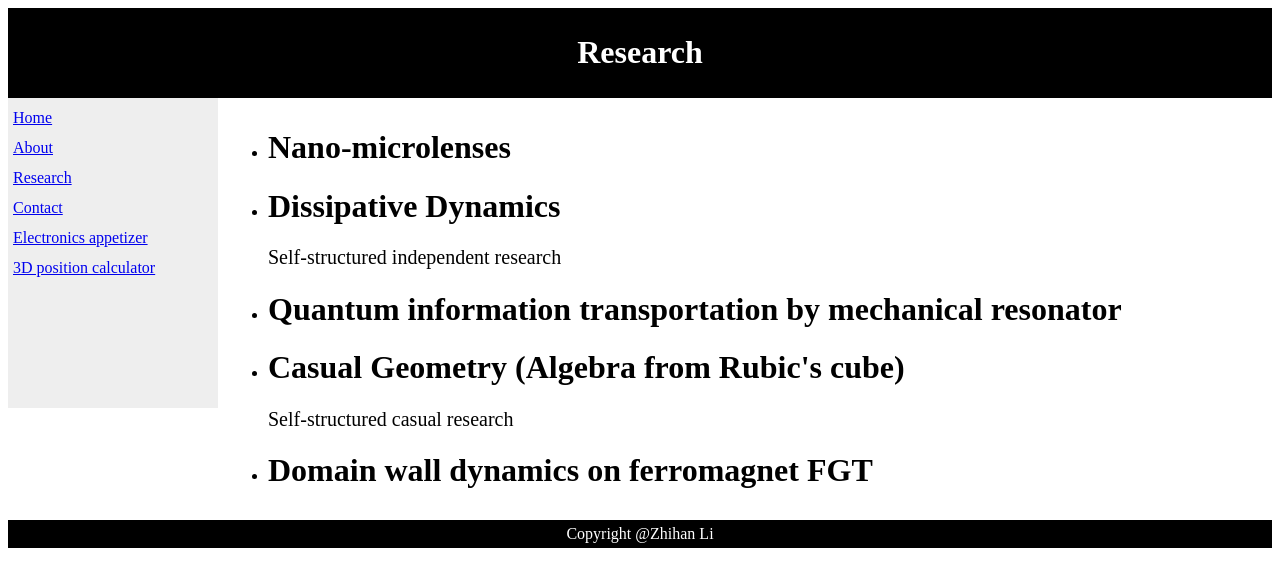
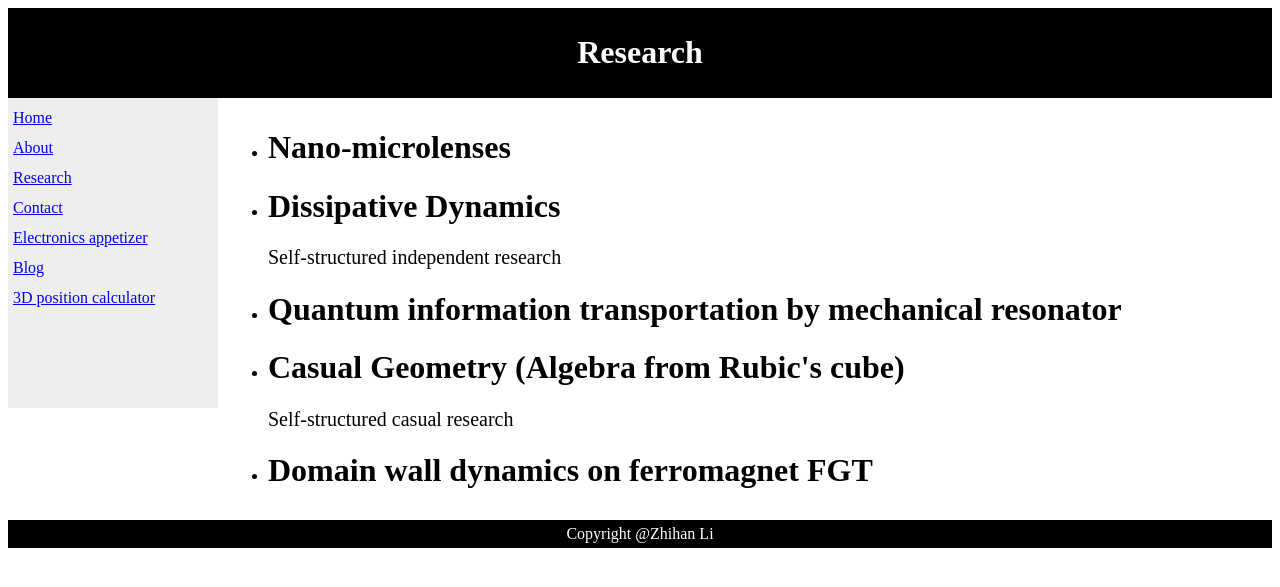
Before and after one commit to ZhihanLi666/ZhihanLi-Research, a Jekyll site: the page index.html, which Jekyll copies as it is, in a window 1280 px wide. Shown: the top 587 px of the page. Built offline with Jekyll 4.4.1, drawn with Linux system fonts in a browser that asks for light colours.

Commit message:
Update index.html

```diff
--- a/index.html
+++ b/index.html
@@ -39,6 +39,7 @@
             <a href="http://research.captain-alien-li.com/">Research</a><br>
             <a href="https://zhihanli666.github.io/ZhihanLi-Contact">Contact</a><br>
             <a href="https://zhihanli666.github.io/ZhihanLi-Electronicsapp">Electronics appetizer</a><br>
+            <a href="https://zhihanli666.github.io/ZhihanLi-Electronicsapp">Blog</a><br>
             <a href="http://3dgui.captain-alien-li.com/">3D position calculator</a><br>
         </div>
 
```
